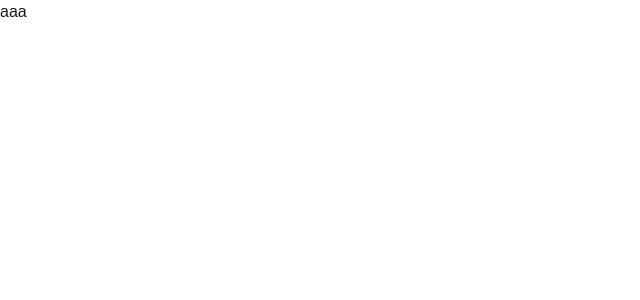
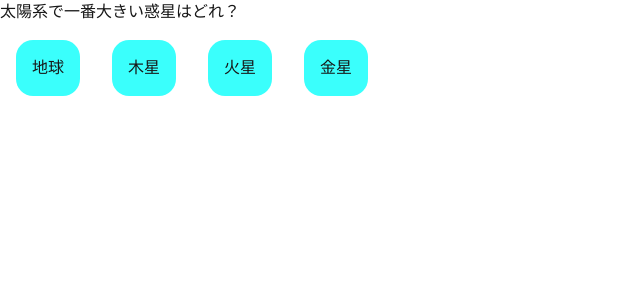
Before and after one commit to saradasa/quiz-20251109, a Next.js app: page /quiz in a window 1280 px wide. Shown: the top 300 px of the page, without its empty margins (0-640 px from the left). Built offline with nearby package versions, Linux system fonts and the light colour scheme.

Commit message:
add: クイズの作成

```diff
--- a/app/quiz/page.jsx
+++ b/app/quiz/page.jsx
@@ -1,8 +1,39 @@
+"use client";
 import Quiz from "next"
+import { useState } from "react";
+import { quizData } from "../../data";
+import Style from "./quiz.module.css"
+
 export default function Question(){
+    const [quizId,setQuizId] = useState(0);
+    const [selected, setSelected] = useState("");
+    const [result, setResult] = useState(null);
+
+    const handleAnswer = (option) => {
+    setSelected(option);
+    if (option === quizId.answer) {
+      setResult("正解！🎉");
+    } else {
+      setResult("不正解...💦");
+    }
+
+
+  };
     return(
         <>
-        aaa
+        <div>{quizData[quizId].question}</div>
+        <div className={Style.containar}>{quizData[quizId].options.map((option,index) => (
+            <button className={Style.button}
+                key={index}
+                onClick={() => handleAnswer(option)}
+                disabled={!!result}
+            >{option}</button>
+        ))}</div>
+        {result && (
+          <p className={result.includes("正解") ? "green" : "red"}>
+            {result}
+          </p>
+        )}
         </>
     )
 }
--- /dev/null
+++ b/app/quiz/quiz.module.css
@@ -0,0 +1,23 @@
+.button{
+    background-color: rgba(0, 255, 251, 0.772);
+    border-radius: 17px;
+    padding: 1rem;
+    margin: 1rem;
+}
+.conteinar{
+    justify-content: center;
+    align-items: center;
+}
+.option-btn {
+  background: #fff;
+  border: 2px solid #ddd;
+  padding: 10px;
+  border-radius: 8px;
+  cursor: pointer;
+  text-align: left;
+  transition: all 0.2s ease;
+}
+.result-text {
+  font-size: 20px;
+  margin-bottom: 16px;
+}
--- /dev/null
+++ b/data.js
@@ -0,0 +1,23 @@
+// クイズデータを配列で定義
+export const quizData = [
+  {
+    question: "太陽系で一番大きい惑星はどれ？",
+    options: ["地球", "木星", "火星", "金星"],
+    answer: "木星"
+  },
+  {
+    question: "日本の首都はどこ？",
+    options: ["大阪", "東京", "京都", "名古屋"],
+    answer: "東京"
+  },
+  {
+    question: "水の化学式はどれ？",
+    options: ["H2O", "CO2", "O2", "NaCl"],
+    answer: "H2O"
+  },
+  {
+    question: "次のうち哺乳類はどれ？",
+    options: ["カエル", "ヘビ", "イルカ", "スズメ"],
+    answer: "イルカ"
+  }
+];
```
